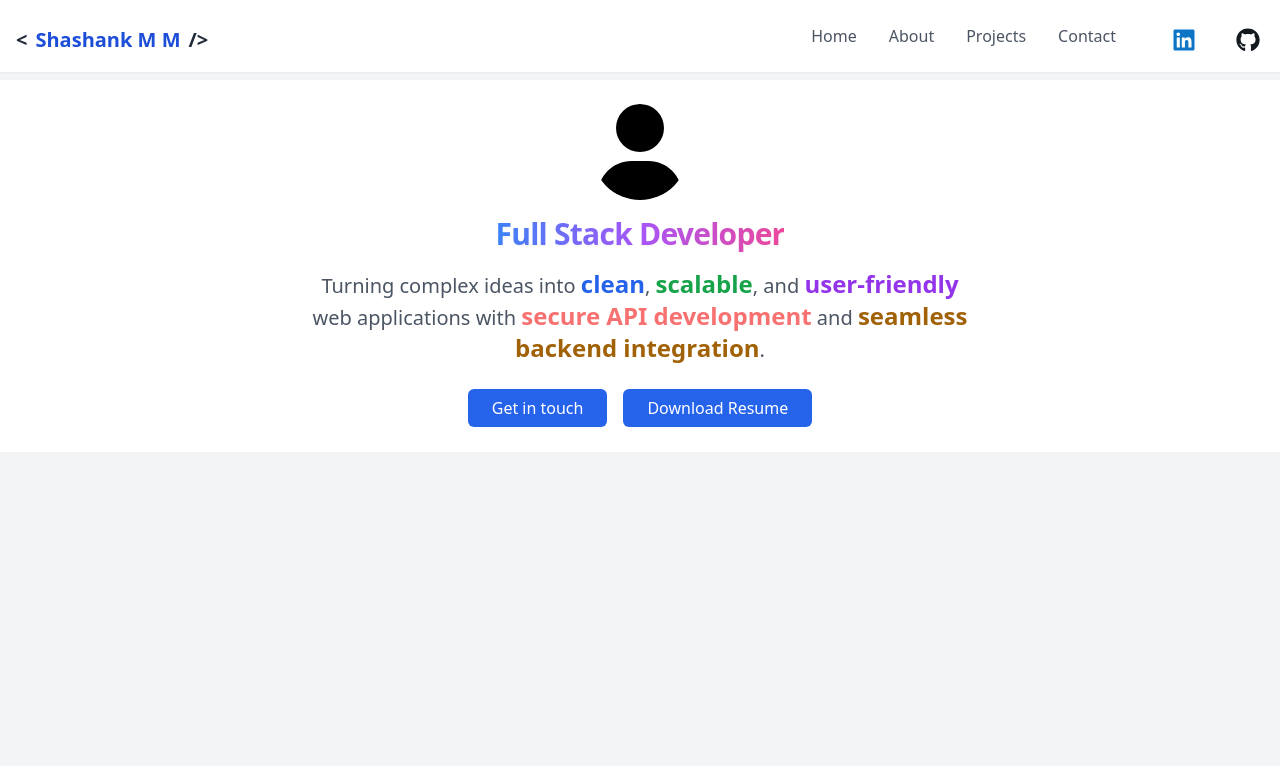
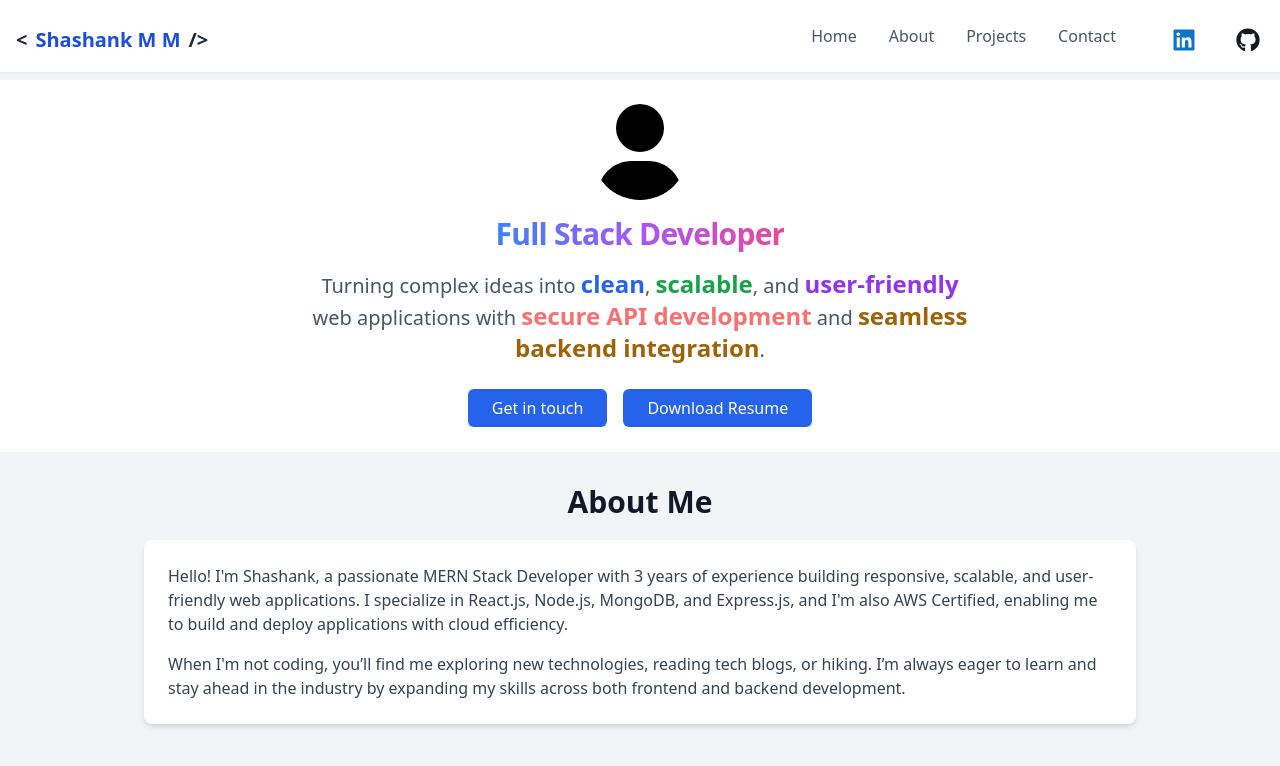
Before and after one commit to Shashank97code/react-portfolio, a React (Vite) app: page / in a window 1280 px wide. Shown: the top 766 px of the page. Built offline with nearby package versions, Linux system fonts and the light colour scheme.

Commit message:
feat: added about section impoted in App compoenent

```diff
--- a/src/App.tsx
+++ b/src/App.tsx
@@ -1,12 +1,17 @@
 import "./App.css";
+import About from "./components/About";
 import MainSection from "./components/Header";
 import HeroSection from "./components/HeroSection";
 
 function App() {
   return (
+    //  Header
     <div className="min-h-screen bg-gray-100">
       <MainSection />
+      {/* Hero Section  */}
       <HeroSection />
+      {/* About Section */}
+      <About />
     </div>
   );
 }
--- /dev/null
+++ b/src/components/About.tsx
@@ -0,0 +1,28 @@
+function About() {
+  return (
+    <section id="about" className="bg-gray-100 py-8">
+      <div className="max-w-5xl mx-auto px-4">
+        <h2 className="text-3xl font-bold text-gray-900 mb-5 text-center">
+          About Me
+        </h2>
+        <div className="bg-white p-6 rounded-lg shadow-md">
+          <p className="text-gray-700 mb-4">
+            Hello! I'm Shashank, a passionate MERN Stack Developer with 3 years
+            of experience building responsive, scalable, and user-friendly web
+            applications. I specialize in React.js, Node.js, MongoDB, and
+            Express.js, and I'm also AWS Certified, enabling me to build and
+            deploy applications with cloud efficiency.
+          </p>
+          <p className="text-gray-700">
+            When I'm not coding, you’ll find me exploring new technologies,
+            reading tech blogs, or hiking. I’m always eager to learn and stay
+            ahead in the industry by expanding my skills across both frontend
+            and backend development.
+          </p>
+        </div>
+      </div>
+    </section>
+  );
+}
+
+export default About;
```
